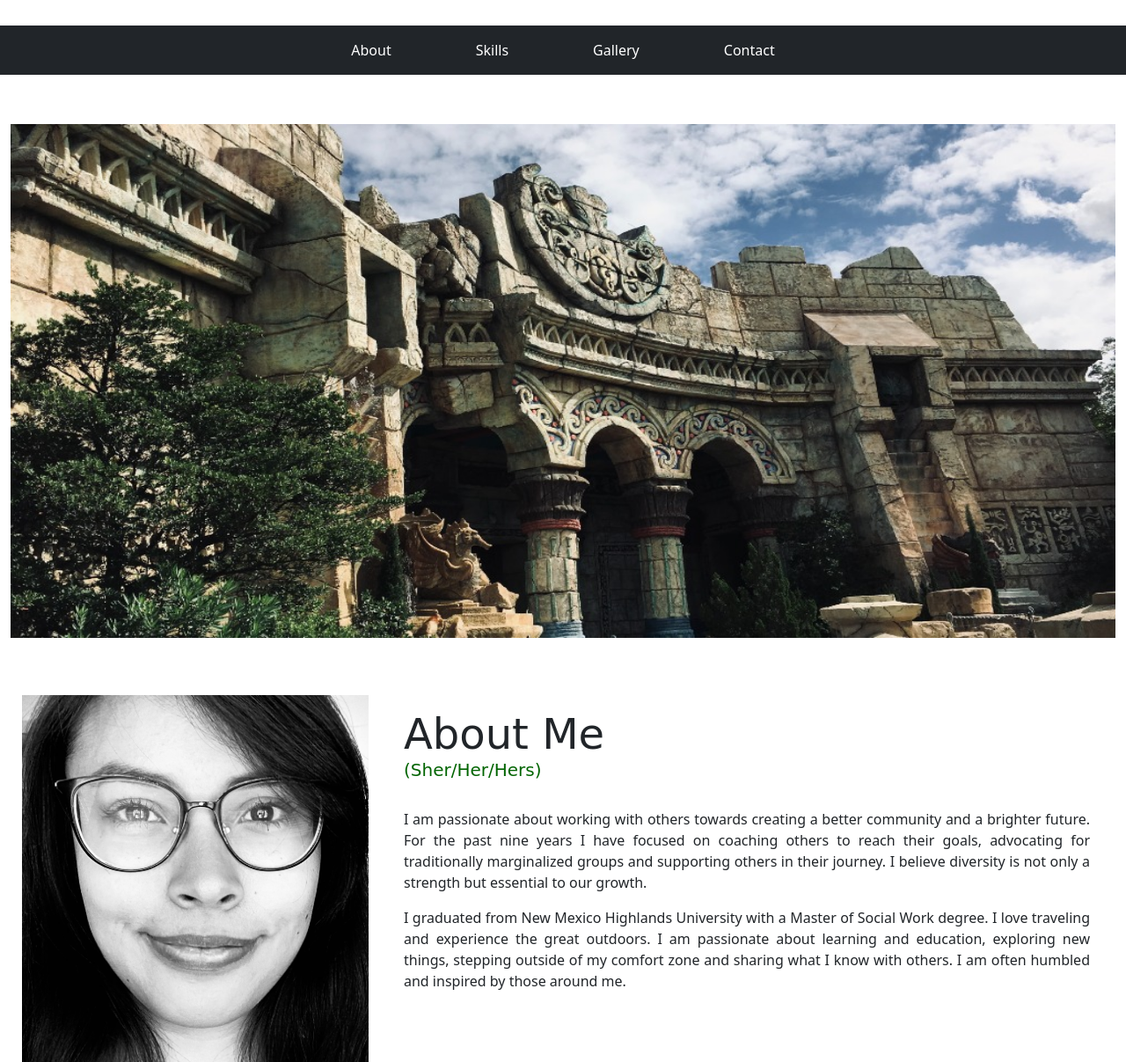
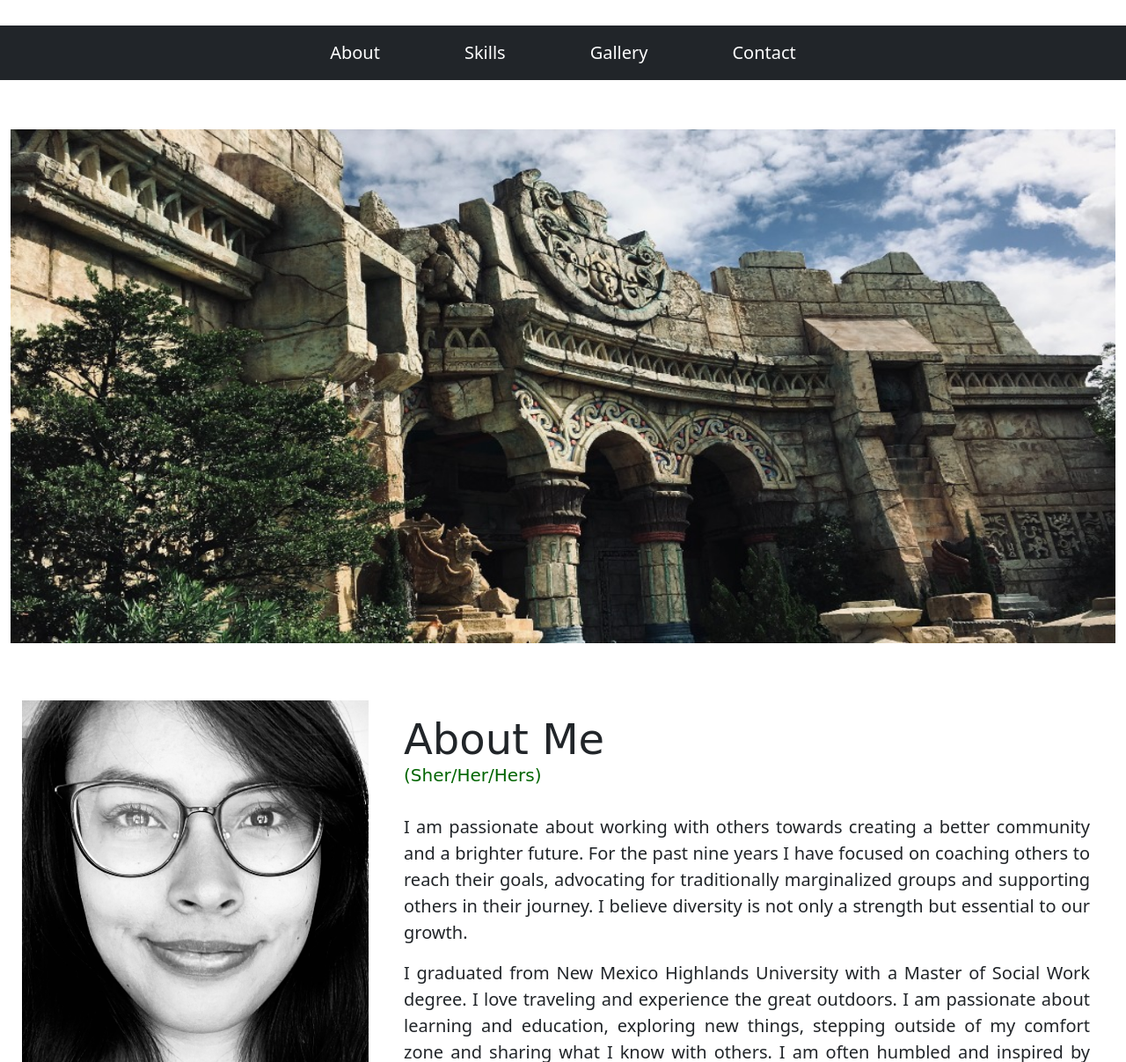
Before and after one commit to amartinezguzman/personal-website-project, a plain HTML site: page public_html/index.html in a window 1280 px wide. Shown: the part 93-1300 px from the top of the page at 88% size. Drawn offline with nearby package versions, Linux system fonts and the light colour scheme; some packages are replaced by stand-ins of ours; a script that the page names is missing; a web font is replaced by a local one.

Commit message:
Added styling.

```diff
--- a/public_html/index.html
+++ b/public_html/index.html
@@ -71,13 +71,8 @@
                         <p>I graduated from New Mexico Highlands University with a Master of Social Work degree. I love traveling and experience the great outdoors. I am passionate about learning and education, exploring new things, stepping outside of my comfort zone and sharing what I know with others. I am often humbled and inspired by those around me.</p>
                         <br>
                        <!--- <a class="btn btn-success" href="https://www.google.com">Download My Resume</a> -->
-                        <br>
-                        <br>
                         <h5>"It's never too late to be who you might have been"<br>
                             -Mary Ann Evans aka George Eliot</h5>
-                        <p>
-                            <br>
-
                         <br>
 
                     </div>
--- a/public_html/stylesheet.css
+++ b/public_html/stylesheet.css
@@ -27,6 +27,7 @@ h6 {
     font-size: 1.25rem;
     color: darkgreen;
 }
+
 
 /*About Me*/
 .card-body p {
@@ -205,6 +206,10 @@ footer {
 
 /*Desktop*/
 @media screen and (min-width:768px){
+    .navbar-nav a {
+        font-size: 1.25em;
+    }
+
     #navbar-name {
        display: none;
     }
@@ -220,4 +225,8 @@ footer {
     #about-me{
         margin-top: 4em;
     }
+
+    .card-body p {
+        font-size: 1.25em;
+    }
 }
```
